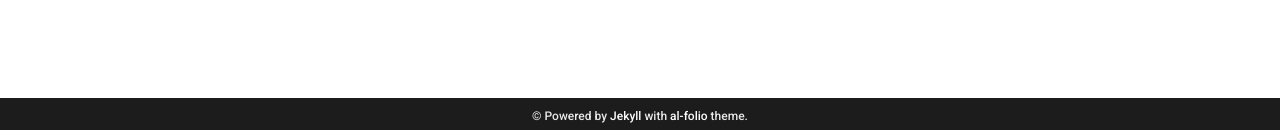
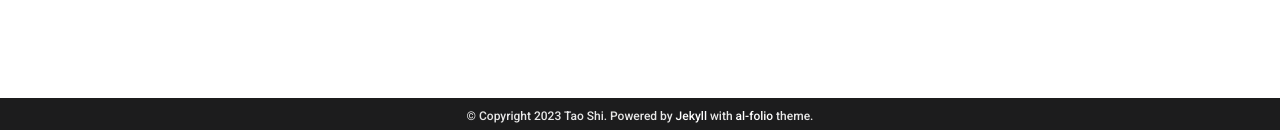
Before and after one commit to TaoShi1998/TaoShi1998.github.io, a Jekyll site: the page built from _pages/about.md, in a window 1280 px wide. Shown: the part 767-897 px from the top of the page. Built offline with Jekyll 4.4.1, drawn with Linux system fonts in a browser that asks for light colours; full-size pictures stand in for the smaller copies a plugin makes; comment, search, counter and statistics services are not loaded; a style sheet for code colours, icons or effects is not loaded.

Commit message:
Update footer.html

```diff
--- a/_includes/footer.html
+++ b/_includes/footer.html
@@ -1,7 +1,7 @@
     {% if site.footer_fixed %}
     <footer class="fixed-bottom">
       <div class="container mt-0", align="center">
-         &copy; {{ site.footer_text }}
+         &copy; Copyright {{ site.time | date: '%Y' }} {{ site.first_name }} {{ site.middle_name }} {{ site.last_name }}. {{ site.footer_text }}
         {%- if site.impressum_path -%}
         <a href="{{ site.url }}{{ site.baseurl }}{{ site.impressum_path }}">Impressum</a>.
         {%- endif -%}
```
